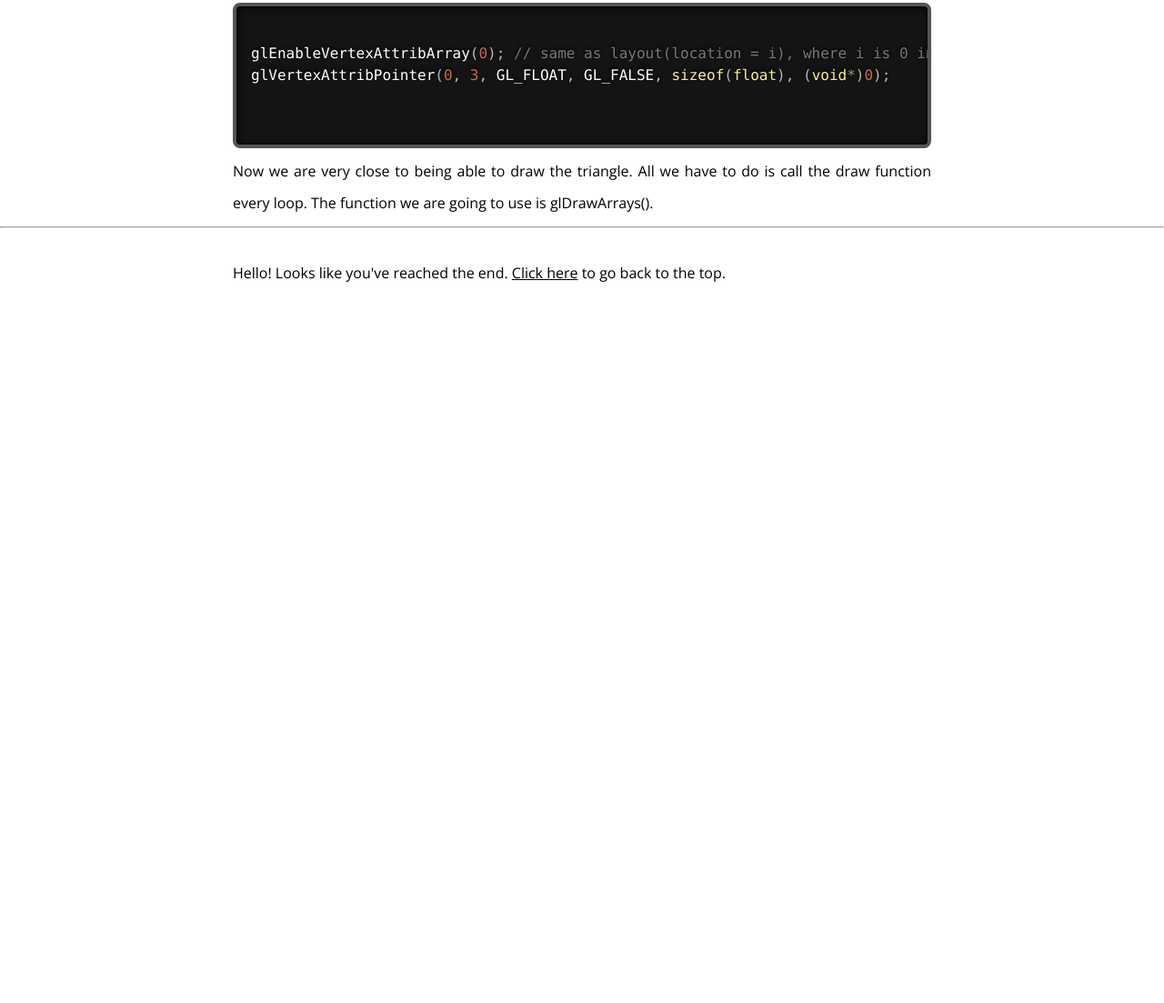
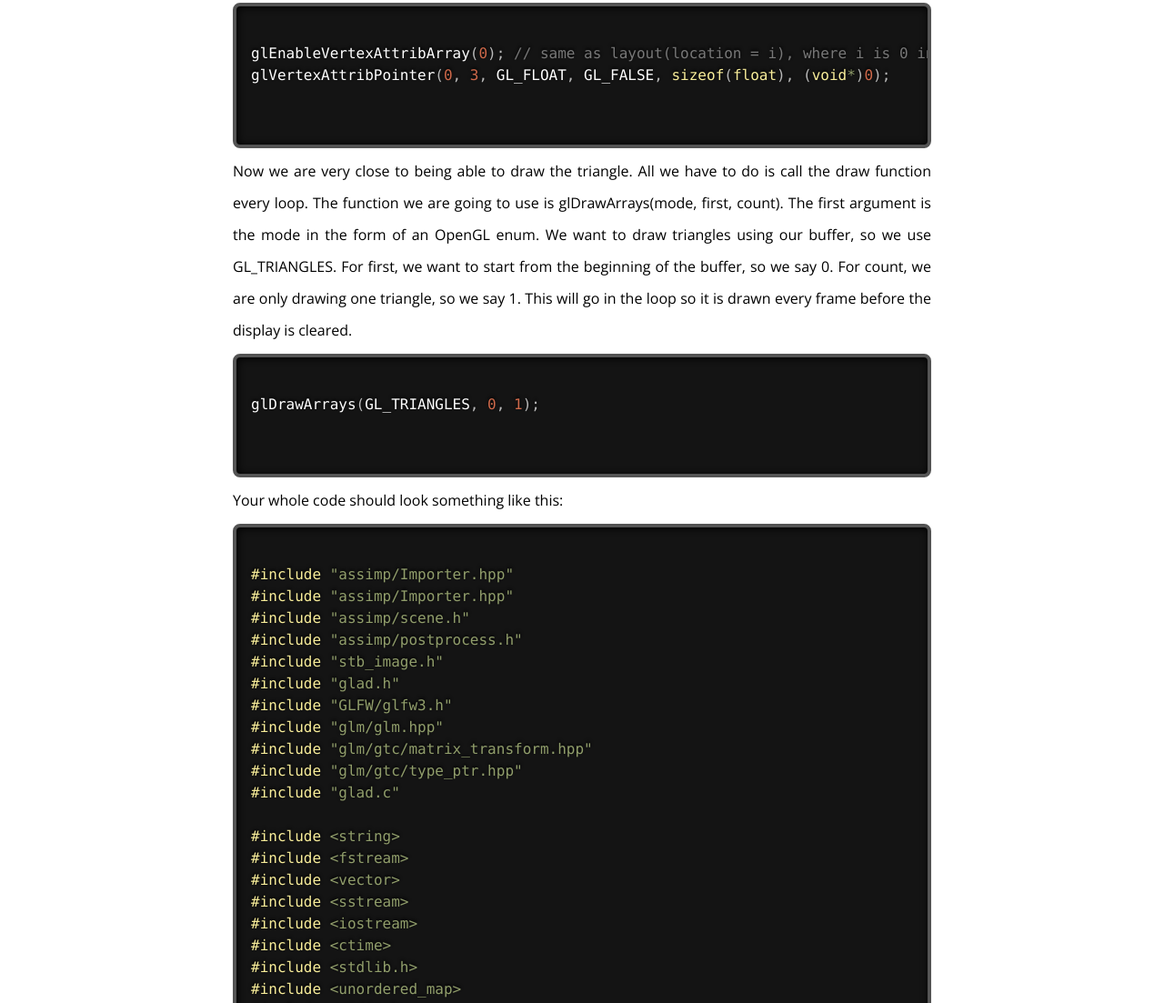
Before and after one commit to stevenning203/OpenGLForNoobs, a plain HTML site: page hello_world.html in a window 1280 px wide. Shown: the part 8154-9257 px from the top of the page at 91% size. Before the commit the page ends 8495 px from the top, so only its background shows below. Drawn offline with nearby package versions, Linux system fonts and the light colour scheme.

Commit message:
Added final code on hello world page

```diff
--- a/hello_world.html
+++ b/hello_world.html
@@ -255,7 +255,7 @@ out vec3 fragment_color;
 
 void main()
 {
-    fragment_color = vec3(1.f, 0.25f, 0.1f);
+    fragment_color = vec3(1.f, 0.25f, 0.5f);
 }
                     </code>
                 </pre>
@@ -289,7 +289,99 @@ glVertexAttribPointer(0, 3, GL_FLOAT, GL_FALSE, sizeof(float), (void*)0);
         </p>
         <p>
             Now we are very close to being able to draw the triangle. All we have to do is call the draw function every loop. The function we are going to use is
-            glDrawArrays().
+            glDrawArrays(mode, first, count). The first argument is the mode in the form of an OpenGL enum. We want to draw triangles using our buffer, so we use
+            GL_TRIANGLES. For first, we want to start from the beginning of the buffer, so we say 0. For count, we are only drawing one triangle, so we say 1.
+            This will go in the loop so it is drawn every frame before the display is cleared.
+            <div id = "code">
+                <pre>
+                    <code class = "language-cpp">
+glDrawArrays(GL_TRIANGLES, 0, 1);
+                    </code>
+                </pre>
+            </div>
+        </p>
+        <p>
+            Your whole code should look something like this:
+            <div id = "code">
+                <pre>
+                    <code class = "language-cpp">
+#include "assimp/Importer.hpp"
+#include "assimp/Importer.hpp"
+#include "assimp/scene.h"
+#include "assimp/postprocess.h"
+#include "stb_image.h"
+#include "glad.h"
+#include "GLFW/glfw3.h"
+#include "glm/glm.hpp"
+#include "glm/gtc/matrix_transform.hpp"
+#include "glm/gtc/type_ptr.hpp"
+#include "glad.c"
+
+#include &ltstring>
+#include &ltfstream>
+#include &ltvector>
+#include &ltsstream>
+#include &ltiostream>
+#include &ltctime>
+#include &ltstdlib.h>
+#include &ltunordered_map>
+#include &ltstdio.h>
+#include &ltWindows.h>
+#include &ltshellapi.h>
+#include &ltmath.h>
+
+int main()
+{
+    glfwInit(); //init GLFW
+    glfwWindowHint(GLFW_CONTEXT_VERSION_MAJOR, 3); // tell GLFW that our OpenGL version is at least 3.x
+	glfwWindowHint(GLFW_CONTEXT_VERSION_MINOR, 3); // tell GLFW that our OpenGL version is x.3 (3.3)
+	glfwWindowHint(GLFW_SAMPLES, 4); // tell GLFW to use MSAA 4x anti aliasing
+	glfwWindowHint(GLFW_OPENGL_PROFILE, GLFW_OPENGL_CORE_PROFILE); // tell GLFW that we are using modern OpenGL and not legacy
+    GLFWwindow* window = glfwCreateWindow(1280, 720, "OpenGLForNoobs", NULL, NULL); // create the GLFW window
+    glfwMakeContextCurrent(window); // set the window we just made to the current one
+    if (!window) // check if our window was created successfully, if not, then print an error and quit.
+	{
+		std::cout << "Failed to init GLFW window" << std::endl;
+		glfwTerminate();
+	}
+	if (!gladLoadGLLoader((GLADloadproc)glfwGetProcAddress)) // check if glad loads the function pointers successfully, if not, print error
+	{
+		std::cout << "Failed to initialize GLAD" << std::endl;
+    }
+    glEnable(GL_CULL_FACE); // tell OpenGL to enable backface culling : will be covered later
+    float vertices =
+    {
+        -1.f, -1.f, 0.f, // the first vertex of the triangle at (-1, -1)
+        1.f, -1.f, 0.f, // the second vertex of the triangle at (1, -1)
+        0.f, 1.f, 0.f // the third vertex of the triangle at (0, 1)
+    };
+    unsigned int VBO;
+    glGenBuffers(1, &VBO); // create the space for the vertices we want to upload to the GPU
+    glBindBuffer(GL_ARRAY_BUFFER, VBO); // bind the VBO and tell OpenGL that it is a buffer for an array
+    glBufferData(GL_ARRAY_BUFFER, 2 * 3 * sizeof(float), &vertices[0], GL_STATIC_DRAW);
+    glEnableVertexAttribArray(0); // same as layout(location = i), where i is 0 in our case
+    glVertexAttribPointer(0, 3, GL_FLOAT, GL_FALSE, sizeof(float), (void*)0);
+    while(!glfwWindowShouldClose(window))
+    {
+        glClear(GL_COLOR_BUFFER_BIT); // clear the internal buffers that are used by OpenGL
+
+        //render here
+        glDrawArrays(GL_TRIANGLES, 0, 1);
+        //end of render
+
+        glfwSwapBuffers(window); // swap the front and the back buffers
+        glfwPollEvents(); // poll events, such as a window movement or a window close.
+    }
+    glfwTerminate(); // kill all windows and terminate
+    return 0;
+}
+                    </code>
+                </pre>
+            </div>
+        </p>
+        <p>
+            Running the code should give you a window that looks like this:
+            <img src = "assets/hello_world_triangle.png">
         </p>
         <hr>
         <footer>
```
